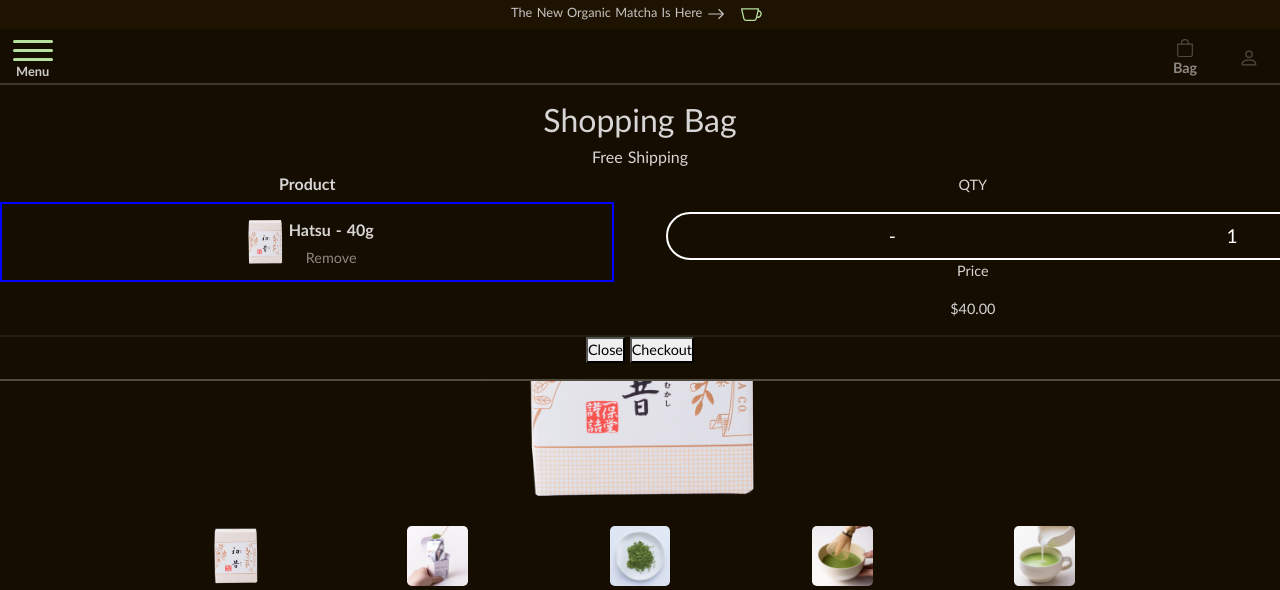
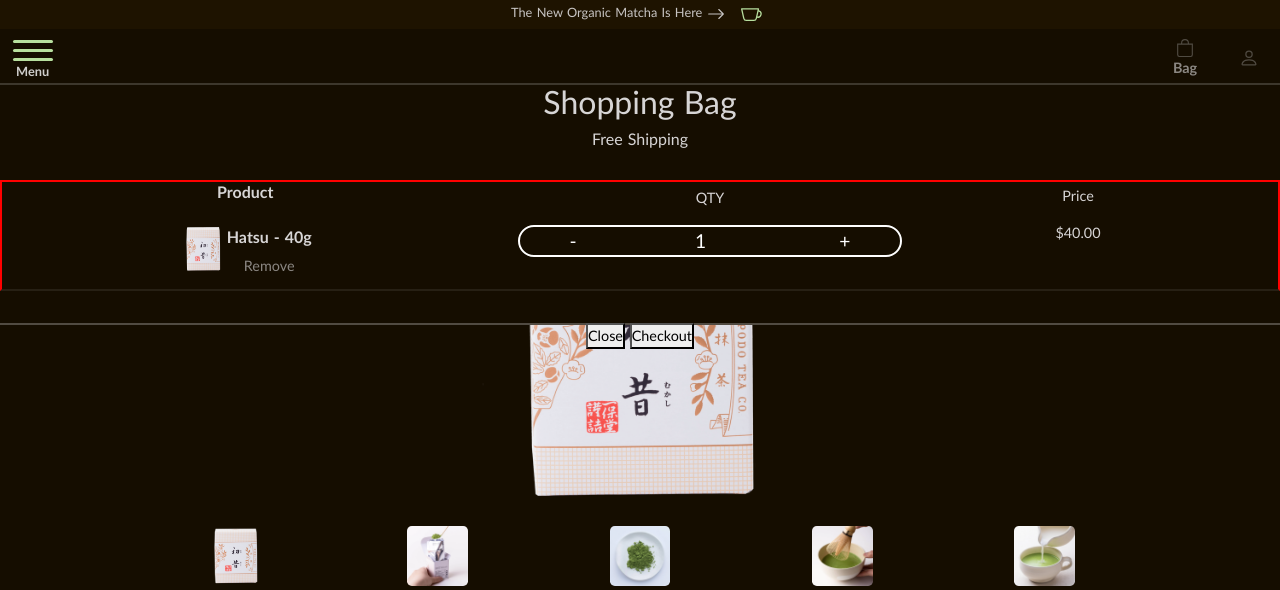
Before and after one commit to JoshuaRosado/matcha_verde, a Flask app: template flask_app/templates/item.html in a window 1280 px wide, after a click on "Bag". Shown: the top 590 px of the page. Run offline with Flask 3, Linux system fonts and the light colour scheme; the template is opened without the code that fills it, so the values that code supplies are empty.

Commit message:
bag block window updated... still in process

```diff
--- a/flask_app/static/css/style_mobile.css
+++ b/flask_app/static/css/style_mobile.css
@@ -135,7 +135,7 @@ details[open] > .bag_details{
     top: 0rem;
     right: 0rem;
     width: 100svw;
-    height: auto;
+    height: 30svh;
     padding: 1rem;
 }
 summary{
@@ -148,18 +148,41 @@ summary::-webkit-details-marker{
 .item_block{
     display: flex;
     width: 100svw;
+    margin-bottom: 2rem;
+    border: 2px solid red;
     justify-content: space-between;
     border-bottom: 2px solid rgba(219, 217, 217, 0.09);
 }
 
-.left_column, .right_column{
-    width: 48svw;
+.bag_block_header{
+    margin: 1.5rem;
+}
+.right_column{
+    width: 60svw;
+    padding: 0rem 1rem;
+    display: flex;
+    justify-content:space-around;
+
+}
+
+.left_column{
+    width: 38svw;
+}
+
+.right_section, .left_section{
+    width: 20svw;
+    height: 10svh;
+    margin-bottom: 1rem;
+    display: flex;
+    padding: .5rem;
+    flex-direction: column;
+    align-items: center;
+    justify-content: center;
 }
 
 .product_section{
     display: flex;
     align-items: center;
-    border: 2px solid blue;
     height: 10svh;
     justify-content: center;
 
@@ -172,15 +195,23 @@ summary::-webkit-details-marker{
     align-items: center;
 }
 
+.right_column{
+    display: flex;
+}
 
+/* .left_section, .right_section{
+    display: flex;
+    flex-direction: column;
+    align-items: center;
+} */
 /* ========= COUNTER ========== */
-.counter{
+.bag_counter{
     border: 2px solid white;
     border-radius: 5rem;
-    height: 3rem;
-    width: 90svw;
+    height: 2.1rem;
+    width: 30svw;
     display: flex;
-    justify-content: space-evenly;
+    justify-content: space-around;
     align-items: center;
 }
 
@@ -188,16 +219,15 @@ input:focus{
     outline: 0;
     appearance: none;
 }
-#count, #plus, #minus{
+#bag_count{
+    width: 5svw;
+}
+#bag_count, #bag_plus, #bag_minus{
     background:none;
     border: none;
     color: white;
     text-align: center;
     font-size: 1.2rem;
-}
-
-#count{
-    text-align: center;
 }
 
 /* ============================== */
--- a/flask_app/static/js/bag.js
+++ b/flask_app/static/js/bag.js
@@ -1,20 +1,20 @@
-let count = 0;
+// let count = 0;
 
 
-function plusBtn(a, b) {
-    var input = b.previousElementSibling;
-    var value = parseInt(input.value,10);
-    value = isNaN(value) ? 0 : value;
-    value++;
-    input.value = value;
-}
+// function plusBtn(a, b) {
+//     var input = b.previousElementSibling;
+//     var value = parseInt(input.value,10);
+//     value = isNaN(value) ? 0 : value;
+//     value++;
+//     input.value = value;
+// }
 
-function minusBtn(a, b) {
-    var input = b.nextElementSibling;
-    var value = parseInt(input.value, 10);
-    if (value > 1) {
-    value = isNaN(value) ? 0 : value;
-    value--;
-    input.value = value;
-    }
-}
+// function minusBtn(a, b) {
+//     var input = b.nextElementSibling;
+//     var value = parseInt(input.value, 10);
+//     if (value > 1) {
+//     value = isNaN(value) ? 0 : value;
+//     value--;
+//     input.value = value;
+//     }
+// }
--- a/flask_app/templates/base.html
+++ b/flask_app/templates/base.html
@@ -62,10 +62,10 @@
                             <div class="right_column">
                                 <section class="left_section">
                                     <p><b>QTY</b></p>
-                                    <div class="counter">
-                                        <button id="minus" onclick="minusBtn(event, this)">-</button>
-                                        <input type="number" id="count" name="count" value="1">
-                                        <button id="plus" onclick="plusBtn(event, this)">+</button>
+                                    <div class="bag_counter">
+                                        <button id="bag_minus" onclick="minusBtn(event, this)">-</button>
+                                        <input type="number" id="bag_count" name="count" value="1">
+                                        <button id="bag_plus" onclick="plusBtn(event, this)">+</button>
                                     </div>
 
                                 </section>
```
